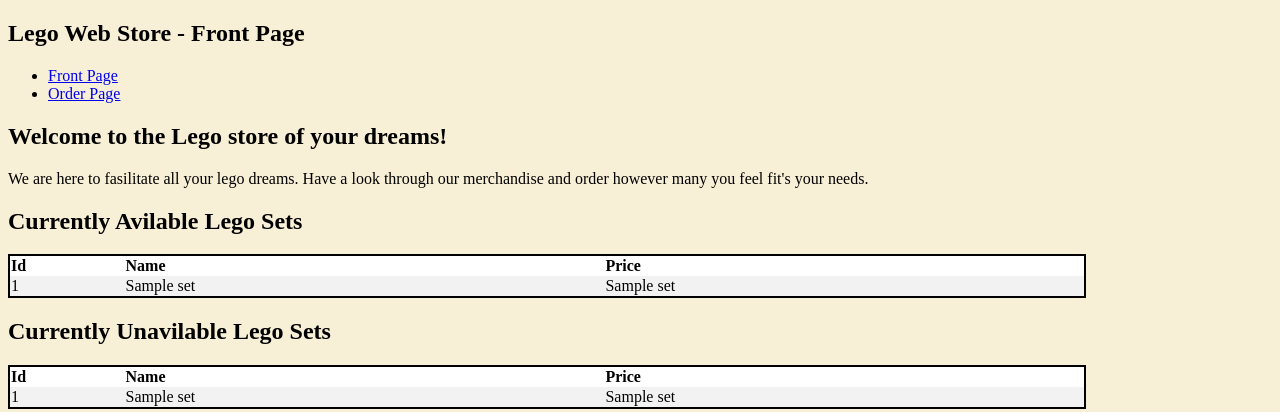
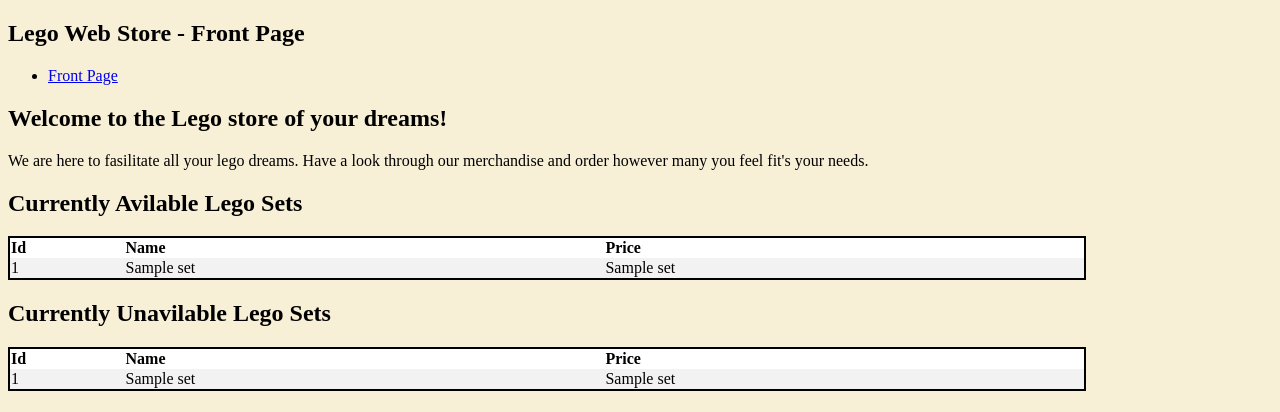
Before and after one commit to s02blom/LegoWebStore, a Flask app: template LegoWebStore/app/templates/frontpage.html in a window 1280 px wide. Shown: the top 412 px of the page. Run offline with Flask 3, Linux system fonts and the light colour scheme; the template is opened without the code that fills it: most values are stand-ins (such as "Sample title", 1, 10 or a date in 2020); form fields are guessed from the names that the template uses.

Commit message:
Remove old orders page code

```diff
--- a/LegoWebStore/app/__init__.py
+++ b/LegoWebStore/app/__init__.py
@@ -29,8 +29,5 @@ def create_app(test_config=None):
     app.register_blueprint(frontpage.blueprint)
     app.add_url_rule('/', endpoint='index')
 
-    from . import orders
-    app.register_blueprint(orders.blueprint)
-
     print("Flask instance created!")
     return app
--- a/LegoWebStore/app/templates/base.html
+++ b/LegoWebStore/app/templates/base.html
@@ -6,7 +6,6 @@
     <h1>Lego Web Store - {%block location%}{%endblock%}</h1>
     <ul>
         <li><a href="{{ url_for('frontpage.index') }}">Front Page</a></li>
-        <li><a href="{{ url_for('order.order')}}">Order Page</a></li>
     </ul>
 </nav>
 
```
